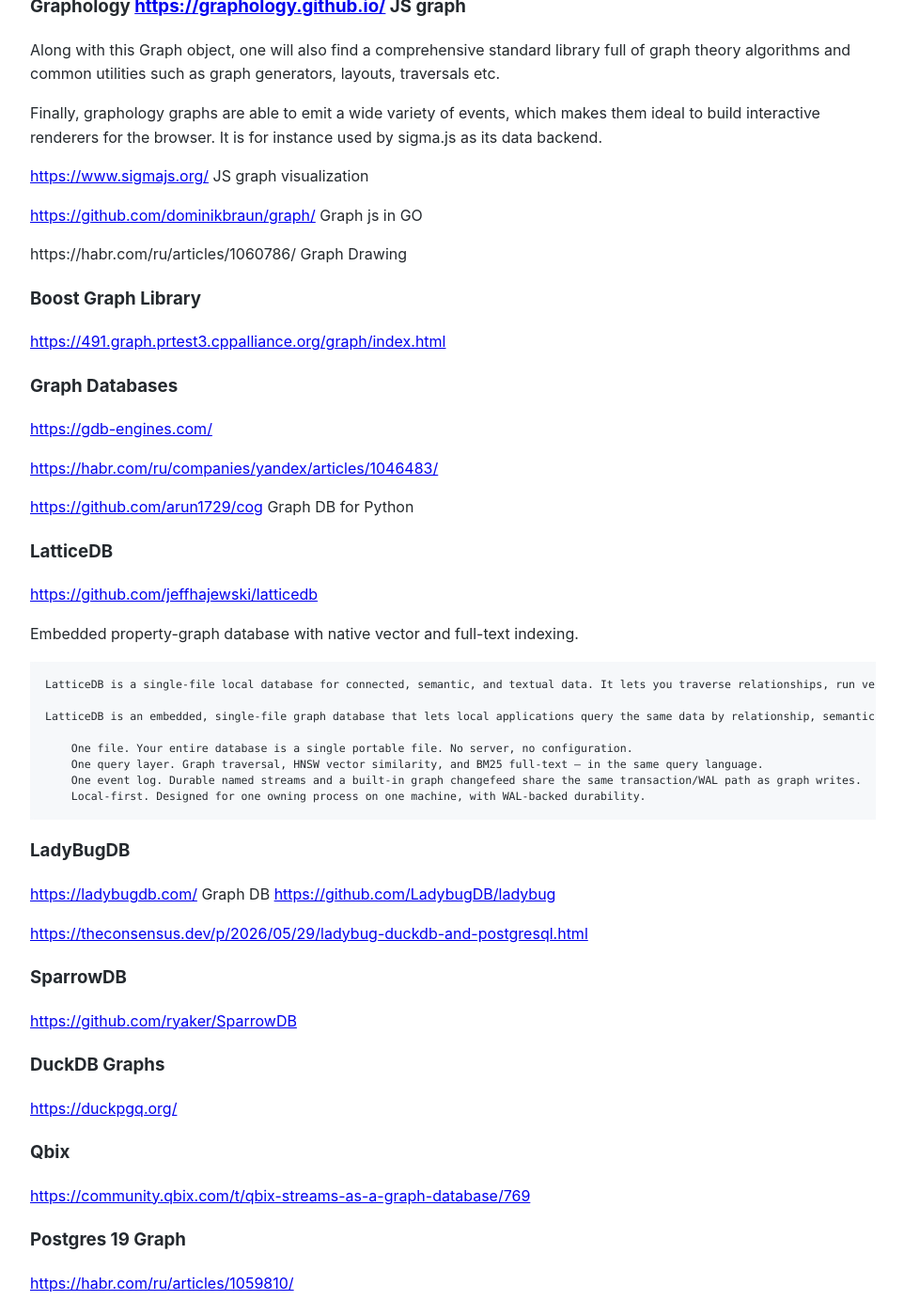
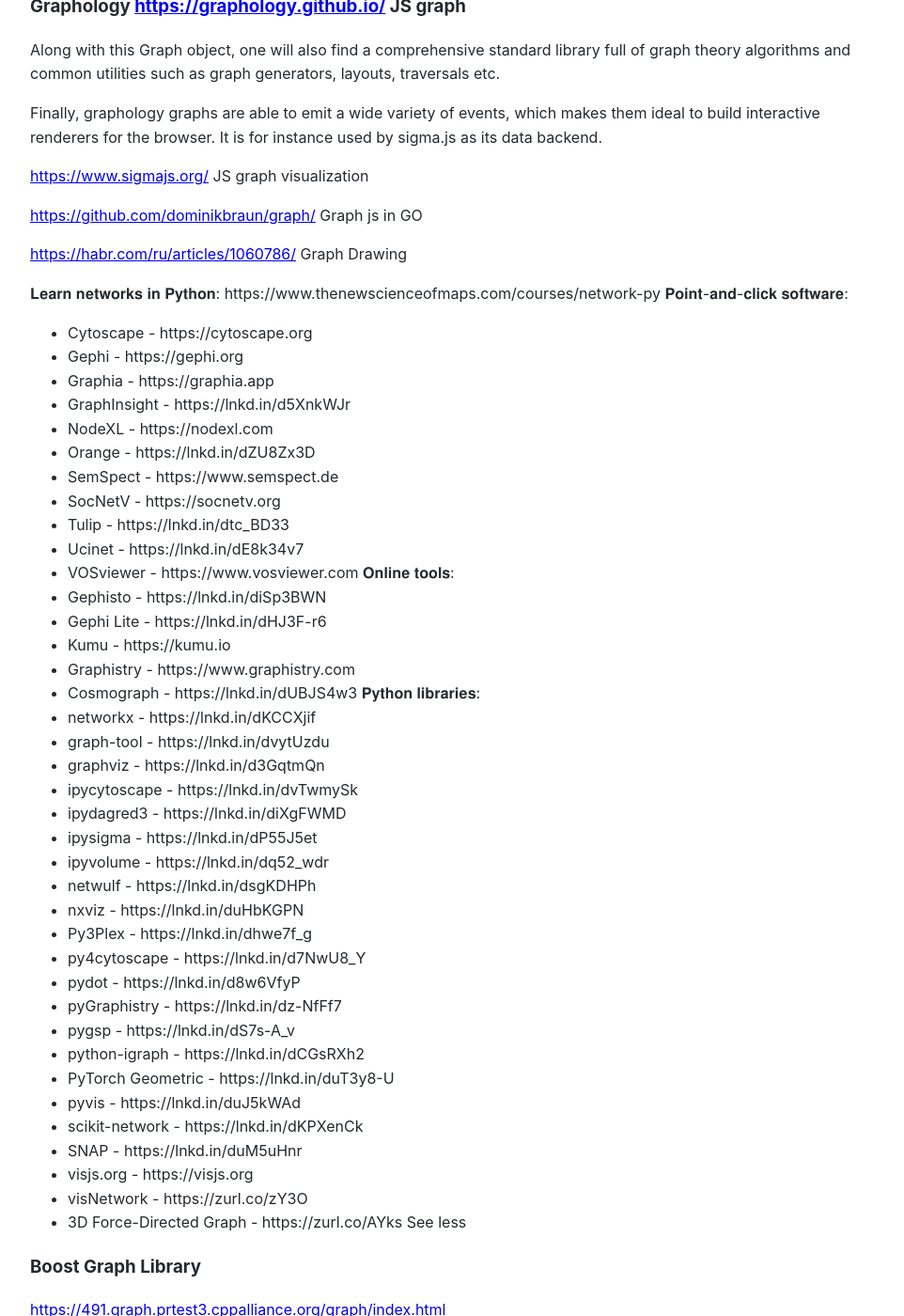
Before and after one commit to Michael-Lubinsky/michael-lubinsky.github.com, a Jekyll site: the page built from graph/graph.md, in a window 1280 px wide and 1400 px high, scrolled down 192 px. Shown: the whole window at 94% size, without its empty margins (158-1120 px from the left). Built offline with Jekyll 4.4.1, drawn with Linux system fonts in a browser that asks for light colours; our own code applies the rules of GitHub Pages for plain Markdown files.

Commit message:
Update graph.md

```diff
--- a/graph/graph.md
+++ b/graph/graph.md
@@ -14,7 +14,51 @@
 
 <https://github.com/dominikbraun/graph/> Graph js in GO
 
-https://habr.com/ru/articles/1060786/ Graph Drawing
+<https://habr.com/ru/articles/1060786/> Graph Drawing
+
+
+ 𝐋𝐞𝐚𝐫𝐧 𝐧𝐞𝐭𝐰𝐨𝐫𝐤𝐬 𝐢𝐧 𝐏𝐲𝐭𝐡𝐨𝐧:   https://www.thenewscienceofmaps.com/courses/network-py
+𝐏𝐨𝐢𝐧𝐭-𝐚𝐧𝐝-𝐜𝐥𝐢𝐜𝐤 𝐬𝐨𝐟𝐭𝐰𝐚𝐫𝐞:
+- Cytoscape -    https://cytoscape.org
+- Gephi - https://gephi.org
+- Graphia - https://graphia.app
+- GraphInsight - https://lnkd.in/d5XnkWJr
+- NodeXL - https://nodexl.com
+- Orange - https://lnkd.in/dZU8Zx3D
+- SemSpect - https://www.semspect.de
+- SocNetV - https://socnetv.org
+- Tulip - https://lnkd.in/dtc_BD33
+- Ucinet - https://lnkd.in/dE8k34v7
+- VOSviewer - https://www.vosviewer.com
+𝐎𝐧𝐥𝐢𝐧𝐞 𝐭𝐨𝐨𝐥𝐬:
+- Gephisto - https://lnkd.in/diSp3BWN
+- Gephi Lite - https://lnkd.in/dHJ3F-r6
+- Kumu - https://kumu.io
+- Graphistry - https://www.graphistry.com
+- Cosmograph - https://lnkd.in/dUBJS4w3
+𝐏𝐲𝐭𝐡𝐨𝐧 𝐥𝐢𝐛𝐫𝐚𝐫𝐢𝐞𝐬:
+- networkx - https://lnkd.in/dKCCXjif
+- graph-tool - https://lnkd.in/dvytUzdu
+- graphviz - https://lnkd.in/d3GqtmQn
+- ipycytoscape - https://lnkd.in/dvTwmySk
+- ipydagred3 - https://lnkd.in/diXgFWMD
+- ipysigma - https://lnkd.in/dP55J5et
+- ipyvolume - https://lnkd.in/dq52_wdr
+- netwulf - https://lnkd.in/dsgKDHPh
+- nxviz - https://lnkd.in/duHbKGPN
+- Py3Plex - https://lnkd.in/dhwe7f_g
+- py4cytoscape - https://lnkd.in/d7NwU8_Y
+- pydot - https://lnkd.in/d8w6VfyP
+- pyGraphistry - https://lnkd.in/dz-NfFf7
+- pygsp - https://lnkd.in/dS7s-A_v
+- python-igraph - https://lnkd.in/dCGsRXh2
+- PyTorch Geometric - https://lnkd.in/duT3y8-U
+- pyvis - https://lnkd.in/duJ5kWAd
+- scikit-network - https://lnkd.in/dKPXenCk
+- SNAP - https://lnkd.in/duM5uHnr
+- visjs.org - https://visjs.org
+- visNetwork - https://zurl.co/zY3O
+- 3D Force-Directed Graph - https://zurl.co/AYks See less
 
 ### Boost Graph Library
 
```
